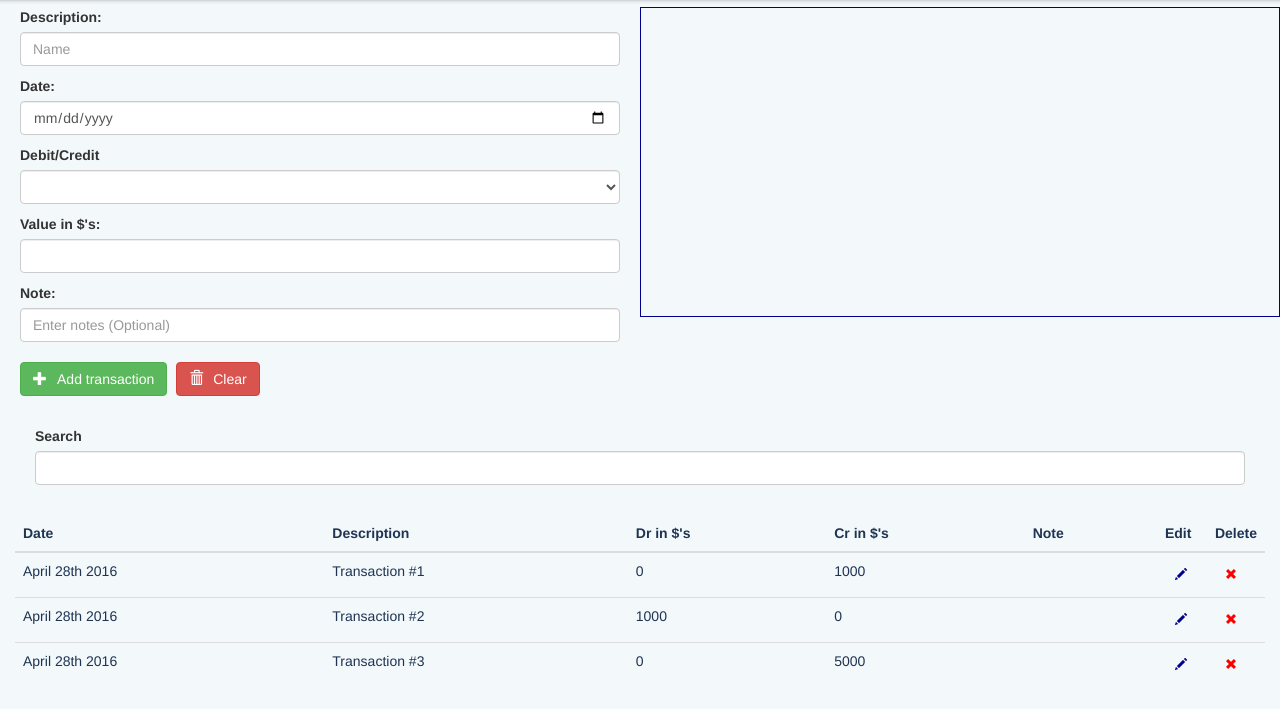
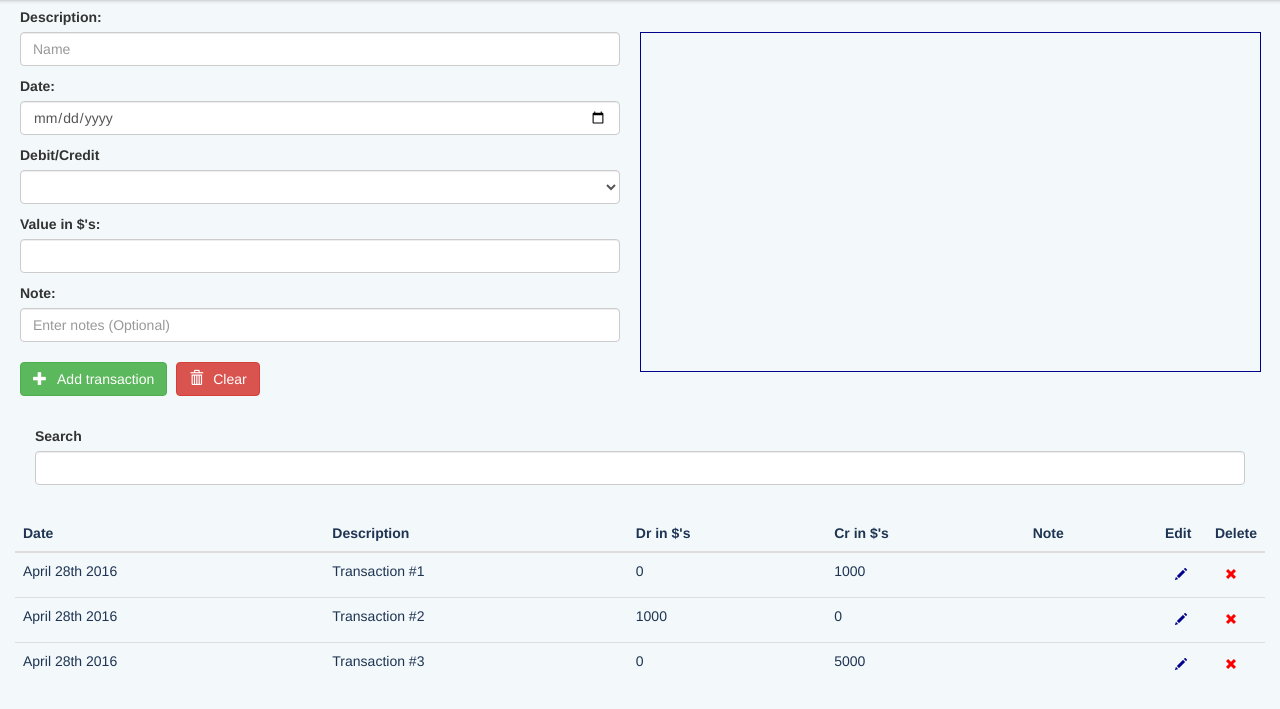
Before and after one commit to sznrbrt/banking-app-frontend, a website: page views/index.html in a window 1280 px wide. Shown: the part 73-782 px from the top of the page. Drawn offline with nearby package versions, Linux system fonts and the light colour scheme; files that its build step writes are made by us from their sources; files whose address does not match are found by name.

Commit message:
fixed style

```diff
--- a/public/style.css
+++ b/public/style.css
@@ -77,10 +77,11 @@ h1, h2, h3, h4 {
 }
 
 .ad {
-  width: 100%;
-  height: 310px;
+  width: 97%;
+  height: 340px;
   border: 1px solid darkblue;
-  margin-top: 10px;
+  margin-top: 35px;
+  margin-right: 30px;
 }
 
 .transactions {
```
